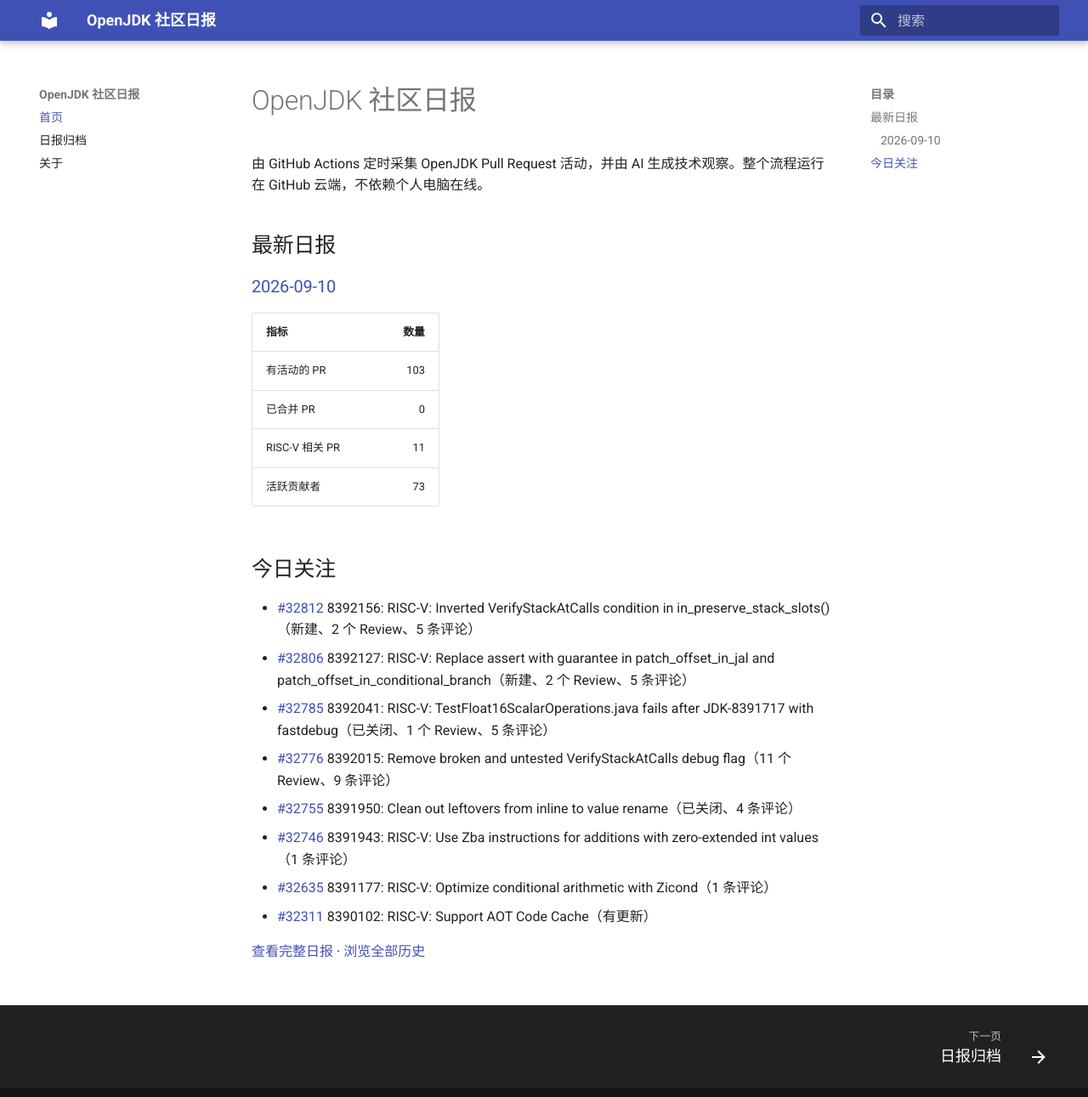
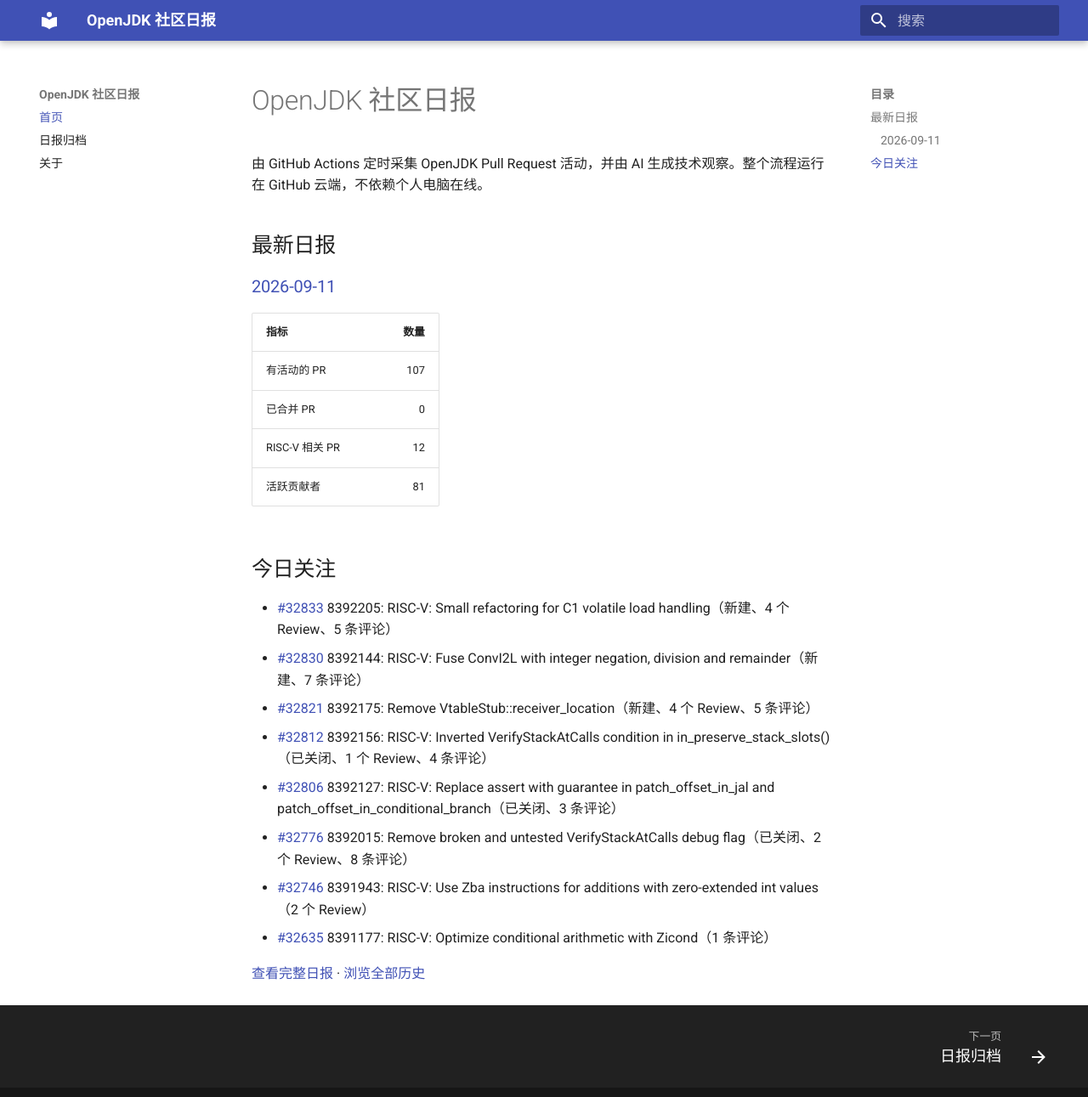
Before and after one commit to DingliZhang/openjdk-daily, an MkDocs documentation site: the page built from docs/index.md, in a window 1280 px wide and 1304 px high. Shown: the top 1291 px of the window at 85% size. Built offline with MkDocs 1.6.1 and Material for MkDocs 9.7.7, drawn with Linux system fonts in a browser that asks for light colours.

Commit message:
report: add OpenJDK daily report

```diff
--- a/docs/index.md
+++ b/docs/index.md
@@ -4,24 +4,24 @@
 
 ## 最新日报
 
-### [2026-09-10](reports/2026/2026-09-10.md)
+### [2026-09-11](reports/2026/2026-09-11.md)
 
 | 指标 | 数量 |
 |---|---:|
-| 有活动的 PR | 103 |
+| 有活动的 PR | 107 |
 | 已合并 PR | 0 |
-| RISC-V 相关 PR | 11 |
-| 活跃贡献者 | 73 |
+| RISC-V 相关 PR | 12 |
+| 活跃贡献者 | 81 |
 
 ## 今日关注
 
-- [#32812](https://github.com/openjdk/jdk/pull/32812) 8392156: RISC-V: Inverted VerifyStackAtCalls condition in in_preserve_stack_slots()（新建、2 个 Review、5 条评论）
-- [#32806](https://github.com/openjdk/jdk/pull/32806) 8392127: RISC-V: Replace assert with guarantee in patch_offset_in_jal and patch_offset_in_conditional_branch（新建、2 个 Review、5 条评论）
-- [#32785](https://github.com/openjdk/jdk/pull/32785) 8392041: RISC-V: TestFloat16ScalarOperations.java fails after JDK-8391717 with fastdebug（已关闭、1 个 Review、5 条评论）
-- [#32776](https://github.com/openjdk/jdk/pull/32776) 8392015: Remove broken and untested VerifyStackAtCalls debug flag（11 个 Review、9 条评论）
-- [#32755](https://github.com/openjdk/jdk/pull/32755) 8391950: Clean out leftovers from inline to value rename（已关闭、4 条评论）
-- [#32746](https://github.com/openjdk/jdk/pull/32746) 8391943: RISC-V: Use Zba instructions for additions with zero-extended int values（1 条评论）
+- [#32833](https://github.com/openjdk/jdk/pull/32833) 8392205: RISC-V: Small refactoring for C1 volatile load handling（新建、4 个 Review、5 条评论）
+- [#32830](https://github.com/openjdk/jdk/pull/32830) 8392144: RISC-V: Fuse ConvI2L with integer negation, division and remainder（新建、7 条评论）
+- [#32821](https://github.com/openjdk/jdk/pull/32821) 8392175: Remove VtableStub::receiver_location（新建、4 个 Review、5 条评论）
+- [#32812](https://github.com/openjdk/jdk/pull/32812) 8392156: RISC-V: Inverted VerifyStackAtCalls condition in in_preserve_stack_slots()（已关闭、1 个 Review、4 条评论）
+- [#32806](https://github.com/openjdk/jdk/pull/32806) 8392127: RISC-V: Replace assert with guarantee in patch_offset_in_jal and patch_offset_in_conditional_branch（已关闭、3 条评论）
+- [#32776](https://github.com/openjdk/jdk/pull/32776) 8392015: Remove broken and untested VerifyStackAtCalls debug flag（已关闭、2 个 Review、8 条评论）
+- [#32746](https://github.com/openjdk/jdk/pull/32746) 8391943: RISC-V: Use Zba instructions for additions with zero-extended int values（2 个 Review）
 - [#32635](https://github.com/openjdk/jdk/pull/32635) 8391177: RISC-V: Optimize conditional arithmetic with Zicond（1 条评论）
-- [#32311](https://github.com/openjdk/jdk/pull/32311) 8390102: RISC-V: Support AOT Code Cache（有更新）
 
-[查看完整日报](reports/2026/2026-09-10.md) · [浏览全部历史](reports/index.md)
+[查看完整日报](reports/2026/2026-09-11.md) · [浏览全部历史](reports/index.md)
```
Also changed, not shown: docs/reports/2026/2026-09-11.md (added, +226 -0 lines), docs/reports/index.md (+2 -1 lines), 2 other files.
